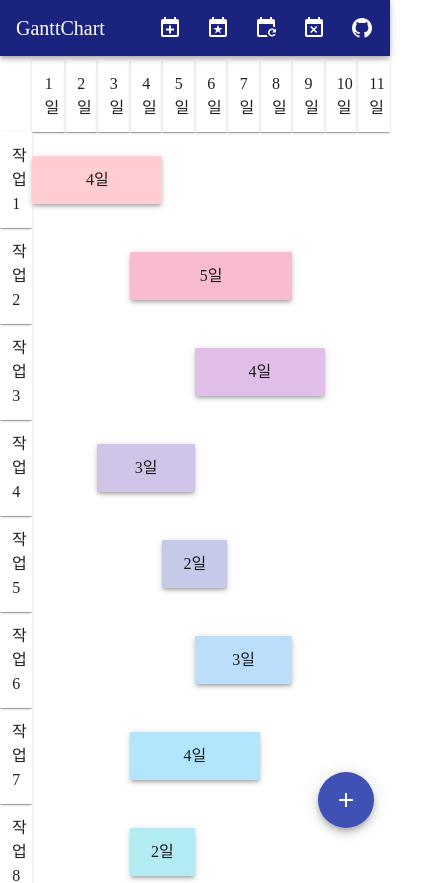
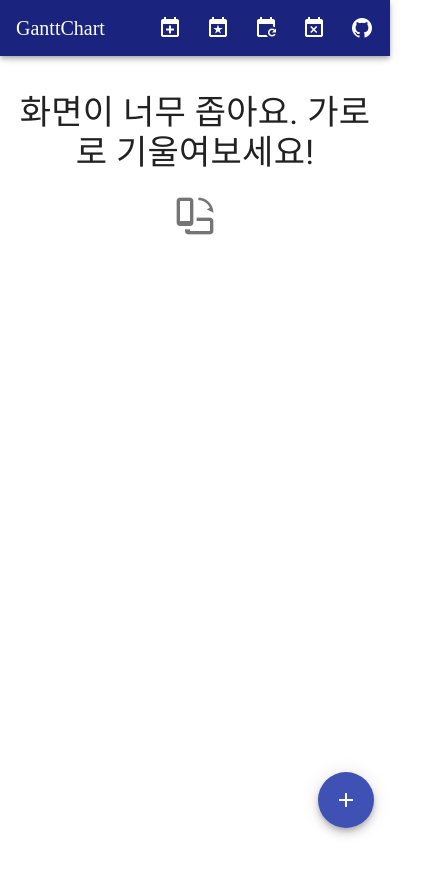
Before and after one commit to heptacode/GanttChart, a Vue app: page / in a window 390 px wide. Shown: the top 883 px of the page, 433 px wide, since content can reach past the window. After the commit the page ends 844 px from the top, so only its background shows below. Built offline with nearby package versions, Linux system fonts and the light colour scheme; a web font is replaced by a local one.

Commit message:
Add WindowWidth Restriction

```diff
--- a/src/App.vue
+++ b/src/App.vue
@@ -19,7 +19,7 @@
         <v-icon>mdi-github</v-icon>
       </v-btn>
     </v-app-bar>
-    <v-container style="margin-top:60px">
+    <v-container v-if="windowWidth > 750" style="margin-top:60px">
       <v-sheet v-if="!tasks.length" class="mt-5 text-h2 text-center">
         Woohoo, no work to do!
         <v-img src="https://s.starladder.com/uploads/team_logo/6/3/0/e/thumb_270_c799626b431b7a56207be0d3d3a004ad.jpg" alt="Woohoo" aspect-ratio="2.5" contain></v-img>
@@ -35,8 +35,13 @@
         <v-col v-if="item.blank + item.term != 11"></v-col>
       </v-row>
     </v-container>
+    <v-container v-else style="margin-top:60px">
+      <v-sheet class="mt-5 text-h4 text-center">
+        화면이 너무 좁아요. 가로로 기울여보세요!
+        <v-icon class="mt-5 d-block" x-large>mdi-phone-rotate-landscape</v-icon>
+      </v-sheet>
+    </v-container>
     <v-btn fixed bottom right fab color="indigo" dark @click="add"><v-icon>mdi-plus</v-icon></v-btn>
-
     <!-- Dialog -->
 
     <v-dialog v-model="dialog" :persistent="method == 2 && !task.name.trim()" max-width="600px">
@@ -85,6 +90,7 @@ import { Component, Vue, Prop, Watch } from "vue-property-decorator";
 
 @Component({})
 export default class App extends Vue {
+  windowWidth = window.innerWidth;
   dialog = false;
   method = 1;
   alert = false;
@@ -112,6 +118,13 @@ export default class App extends Vue {
 
   created() {
     this.fillFavorites();
+    this.$nextTick(() => {
+      window.addEventListener("resize", this.onResize);
+    });
+  }
+
+  onResize() {
+    this.windowWidth = window.innerWidth;
   }
 
   barColor(idx: number) {
```
